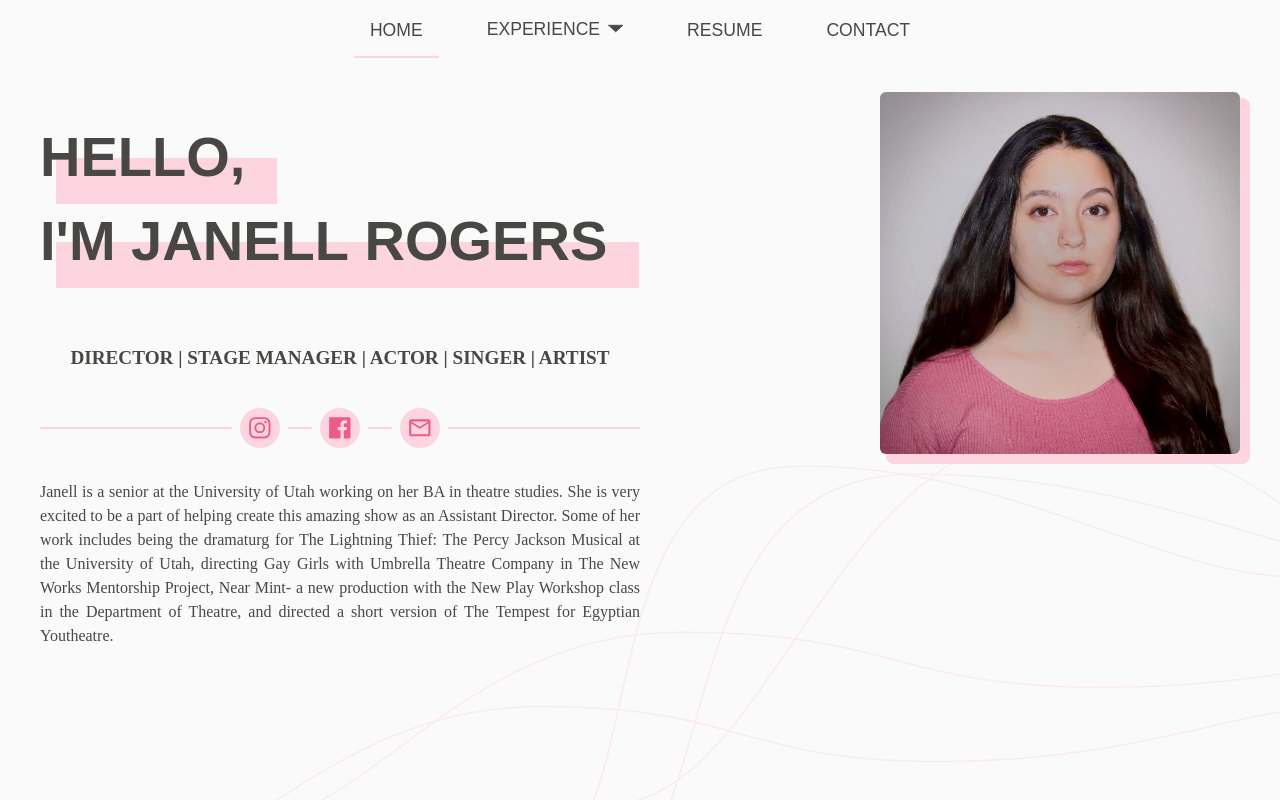
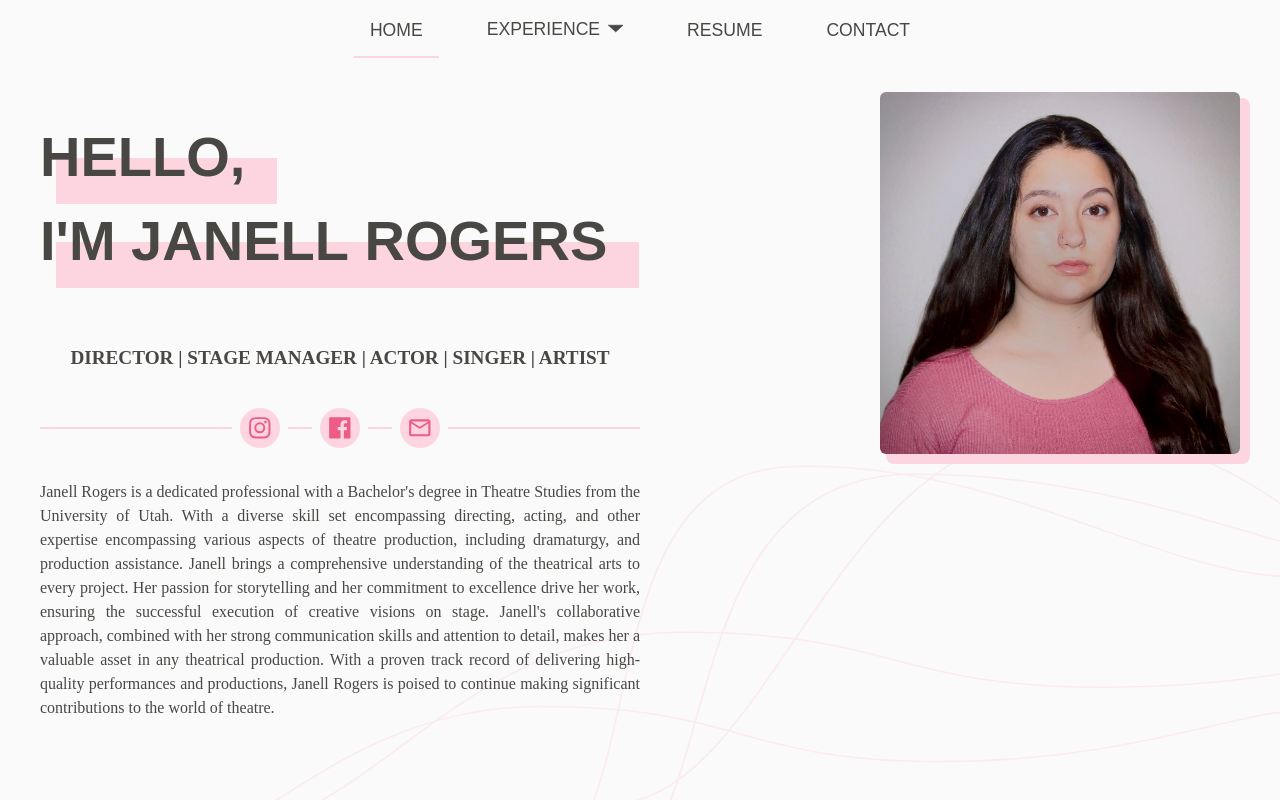
Before and after one commit to RUnroe/janell-portfolio, a React (Vite) app: page / in a window 1280 px wide. Built offline with nearby package versions, Linux system fonts and the light colour scheme; a web font is replaced by a local one.

Commit message:
Update bio text

```diff
--- a/src/pageData.ts
+++ b/src/pageData.ts
@@ -4,7 +4,7 @@ export default {
   home: {
     imageSrc: "",
     headline: "Director  |  Stage Manager  |  Actor  |  Singer  |  Artist",
-    bio: "Janell is a senior at the University of Utah working on her BA in theatre studies. She is very excited to be a part of helping create this amazing show as an Assistant Director. Some of her work includes being the dramaturg for The Lightning Thief: The Percy Jackson Musical at the University of Utah, directing Gay Girls with Umbrella Theatre Company in The New Works Mentorship Project,  Near Mint- a new production with the New Play Workshop class in the Department of Theatre, and directed a short version of The Tempest for Egyptian Youtheatre."
+    bio: "Janell Rogers is a dedicated professional with a Bachelor's degree in Theatre Studies from the University of Utah. With a diverse skill set encompassing directing, acting, and other expertise encompassing various aspects of theatre production, including dramaturgy, and production assistance. Janell brings a comprehensive understanding of the theatrical arts to every project. Her passion for storytelling and her commitment to excellence drive her work, ensuring the successful execution of creative visions on stage. Janell's collaborative approach, combined with her strong communication skills and attention to detail, makes her a valuable asset in any theatrical production. With a proven track record of delivering high-quality performances and productions, Janell Rogers is poised to continue making significant contributions to the world of theatre."
   },
   experience: {
     "directing": {
```
